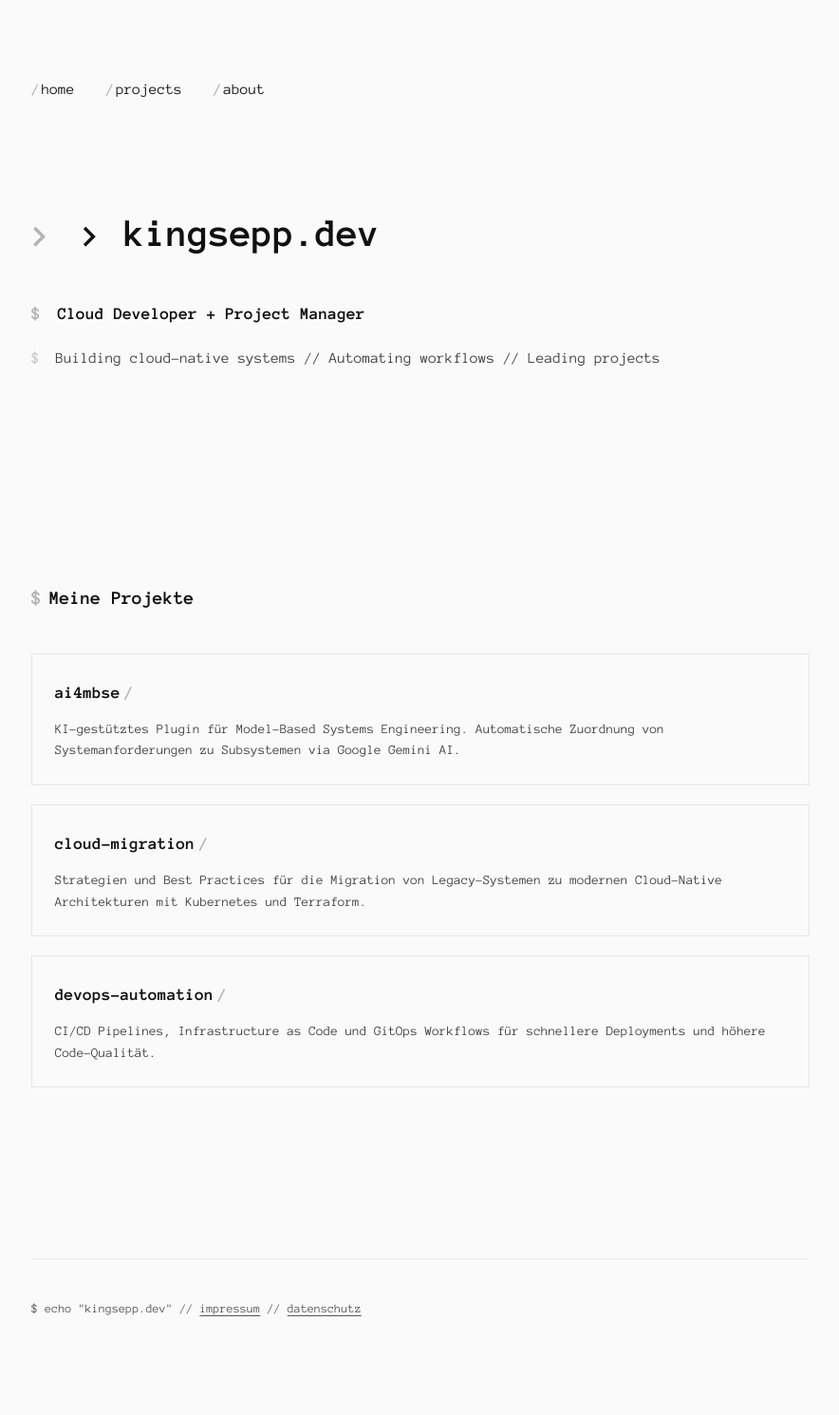
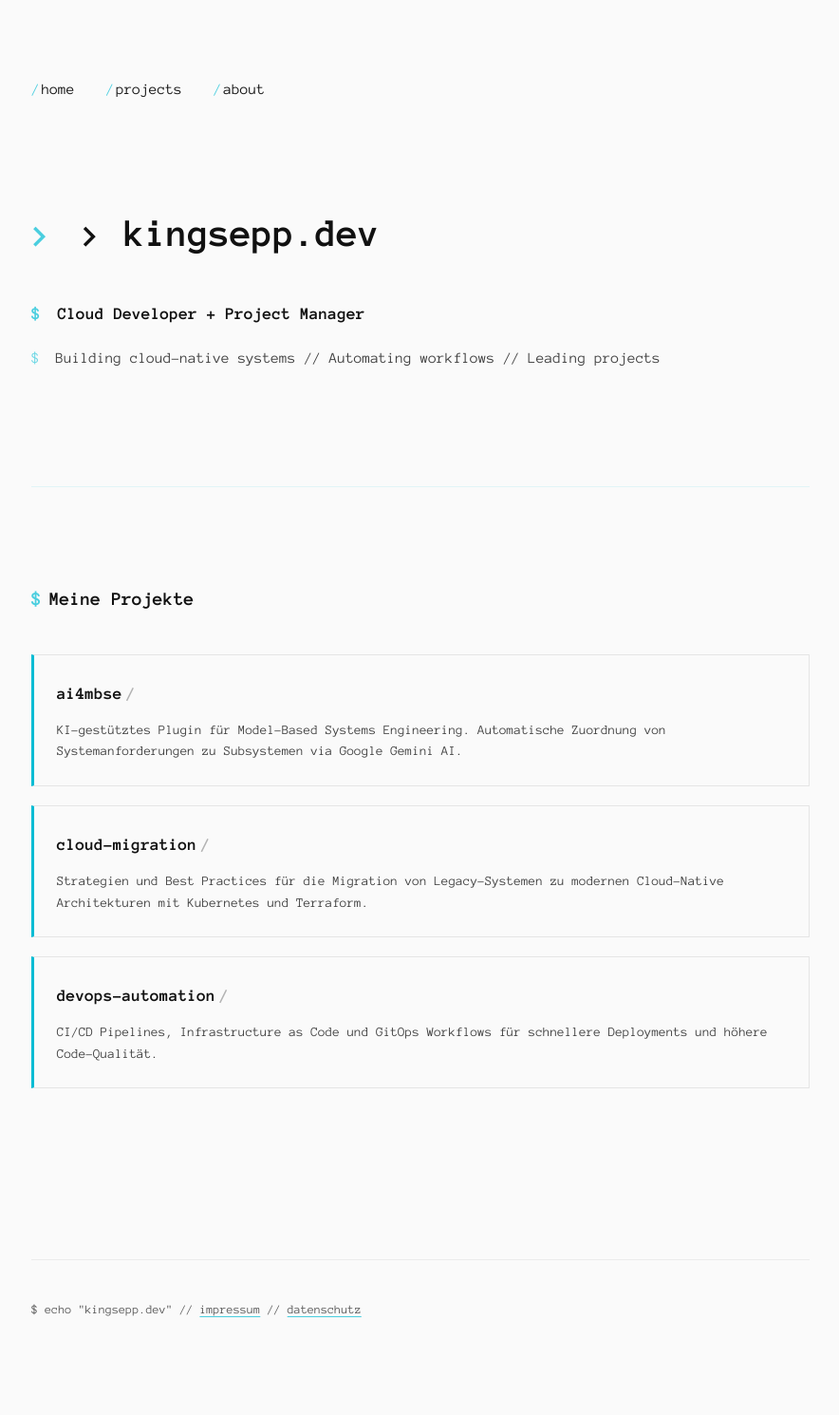
Before and after one commit to kingsepp/kingsepp.github.io, a Jekyll site: the page built from index.md, in a window 1280 px wide. Shown: the whole page at 95% size, without its empty margins (197-1081 px from the left). Built offline with Jekyll 4.4.1, drawn with Linux system fonts in a browser that asks for light colours.

Commit message:
feat: add accent color system for better visual hierarchy
- Introduce cyan accent color (#00BCD4) for key elements
- Accent left border on project cards
- Colored terminal symbols ($, >) at 70% opacity
- Hover effects with accent color
- Accessibility: focus outlines in accent color
- Active navigation state highlighting

```diff
--- a/assets/css/terminal.css
+++ b/assets/css/terminal.css
@@ -7,6 +7,9 @@
   --text-black: #111111;
   --divider-gray: #E5E5E5;
   --hover-bg: #F5F5F5;
+  --accent-color: #00BCD4;
+  --accent-light: rgba(0, 188, 212, 0.1);
+  --accent-hover: rgba(0, 188, 212, 0.2);
 }
 
 * {
@@ -56,12 +59,24 @@ nav a {
 
 nav a:before {
   content: "/";
-  opacity: 0.4;
+  color: var(--accent-color);
+  opacity: 0.7;
   margin-right: 2px;
 }
 
 nav a:hover {
-  border-bottom: 2px solid var(--text-black);
+  color: var(--accent-color);
+  border-bottom: 2px solid var(--accent-color);
+}
+
+nav a.active {
+  color: var(--accent-color);
+  border-bottom: 2px solid var(--accent-color);
+}
+
+nav a:focus-visible {
+  outline: 2px solid var(--accent-color);
+  outline-offset: 4px;
 }
 
 /* Hero Terminal-Prompt */
@@ -78,7 +93,8 @@ nav a:hover {
 
 .hero .prompt:before {
   content: "> ";
-  opacity: 0.3;
+  color: var(--accent-color);
+  opacity: 0.7;
   margin-right: 8px;
 }
 
@@ -91,7 +107,8 @@ nav a:hover {
 
 .hero .role:before {
   content: "$ ";
-  opacity: 0.3;
+  color: var(--accent-color);
+  opacity: 0.7;
   margin-right: 8px;
 }
 
@@ -104,8 +121,15 @@ nav a:hover {
 
 .hero .description:before {
   content: "$ ";
-  opacity: 0.3;
+  color: var(--accent-color);
+  opacity: 0.7;
   margin-right: 8px;
+}
+
+/* Keyword Highlights im Description */
+.hero .description .highlight {
+  color: var(--accent-color);
+  font-weight: 700;
 }
 
 @media (max-width: 768px) {
@@ -131,6 +155,7 @@ nav a:hover {
 .projects {
   margin-top: 80px;
   padding: 40px 0;
+  border-top: 1px solid var(--accent-light);
 }
 
 .projects-header {
@@ -143,13 +168,15 @@ nav a:hover {
 
 .projects-header:before {
   content: "$ ";
-  opacity: 0.3;
+  color: var(--accent-color);
+  opacity: 0.7;
   margin-right: 8px;
 }
 
 /* Project Cards */
 .project-card {
   border: 1px solid var(--divider-gray);
+  border-left: 3px solid var(--accent-color);
   padding: 24px;
   margin-bottom: 20px;
   transition: all 0.3s ease;
@@ -159,8 +186,15 @@ nav a:hover {
 
 .project-card:hover {
   background: var(--hover-bg);
-  border-color: var(--text-black);
+  border-color: var(--divider-gray);
+  border-left-color: var(--accent-color);
   transform: translateX(4px);
+  box-shadow: -4px 0 12px var(--accent-hover);
+}
+
+.project-card:focus-within {
+  outline: 2px solid var(--accent-color);
+  outline-offset: 2px;
 }
 
 .project-card a {
@@ -169,12 +203,21 @@ nav a:hover {
   display: block;
 }
 
+.project-card a:focus {
+  outline: none;
+}
+
 .project-title {
   font-size: 18px;
   font-weight: 700;
   margin-bottom: 12px;
   display: flex;
   align-items: center;
+  transition: color 0.2s ease;
+}
+
+.project-card:hover .project-title {
+  color: var(--accent-color);
 }
 
 .project-title:after {
@@ -202,7 +245,8 @@ nav a:hover {
 
 .content-section h2:before {
   content: "$ ";
-  opacity: 0.3;
+  color: var(--accent-color);
+  opacity: 0.7;
   margin-right: 8px;
 }
 
@@ -211,13 +255,19 @@ a {
   color: var(--text-black);
   text-decoration: underline;
   text-decoration-style: solid;
+  text-decoration-color: var(--accent-color);
   text-underline-offset: 3px;
   transition: all 0.2s ease;
   cursor: pointer;
 }
 
 a:hover {
-  opacity: 0.6;
+  color: var(--accent-color);
+}
+
+a:focus-visible {
+  outline: 2px solid var(--accent-color);
+  outline-offset: 2px;
 }
 
 /* Links / Buttons */
@@ -245,9 +295,16 @@ a:hover {
 }
 
 .terminal-link:hover {
-  background: var(--text-black);
+  background: var(--accent-color);
+  border-color: var(--accent-color);
   color: var(--bg-white);
   transform: translateY(-2px);
+  box-shadow: 0 4px 12px var(--accent-hover);
+}
+
+.terminal-link:focus-visible {
+  outline: 2px solid var(--accent-color);
+  outline-offset: 4px;
 }
 
 /* Überschriften */
@@ -287,10 +344,15 @@ li {
   line-height: 1.7;
 }
 
+li::marker {
+  color: var(--accent-color);
+}
+
 /* Code-Blöcke */
 pre {
   background: transparent;
   border: 1px solid var(--divider-gray);
+  border-left: 3px solid var(--accent-color);
   padding: 20px;
   overflow-x: auto;
   margin-bottom: 20px;
@@ -298,20 +360,22 @@ pre {
 
 code {
   font-family: inherit;
-  background: transparent;
+  background: var(--accent-light);
   padding: 2px 6px;
-  border: 1px solid var(--divider-gray);
+  border: 1px solid var(--accent-color);
+  color: var(--text-black);
 }
 
 pre code {
   border: none;
   padding: 0;
+  background: transparent;
 }
 
 /* Trennlinien */
 hr {
   border: none;
-  border-top: 1px solid var(--divider-gray);
+  border-top: 1px solid var(--accent-light);
   margin: 80px 0;
 }
 
@@ -329,7 +393,8 @@ hr {
 
 .features h3:before {
   content: "$ ";
-  opacity: 0.3;
+  color: var(--accent-color);
+  opacity: 0.7;
   margin-right: 8px;
 }
 
@@ -345,11 +410,13 @@ footer {
 footer a {
   color: var(--text-black);
   text-decoration: underline;
+  text-decoration-color: var(--accent-color);
   text-underline-offset: 3px;
   transition: all 0.2s ease;
   cursor: pointer;
 }
 
 footer a:hover {
+  color: var(--accent-color);
   opacity: 1;
 }
```
